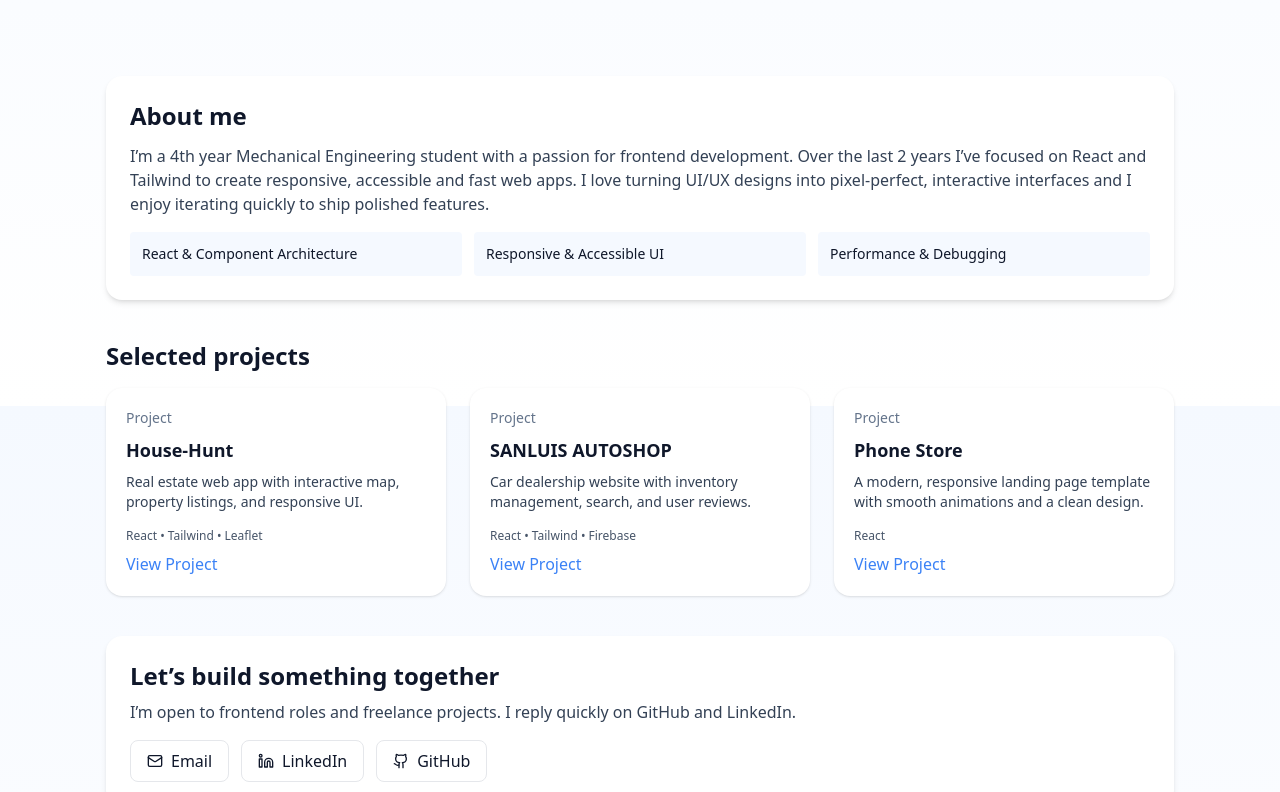
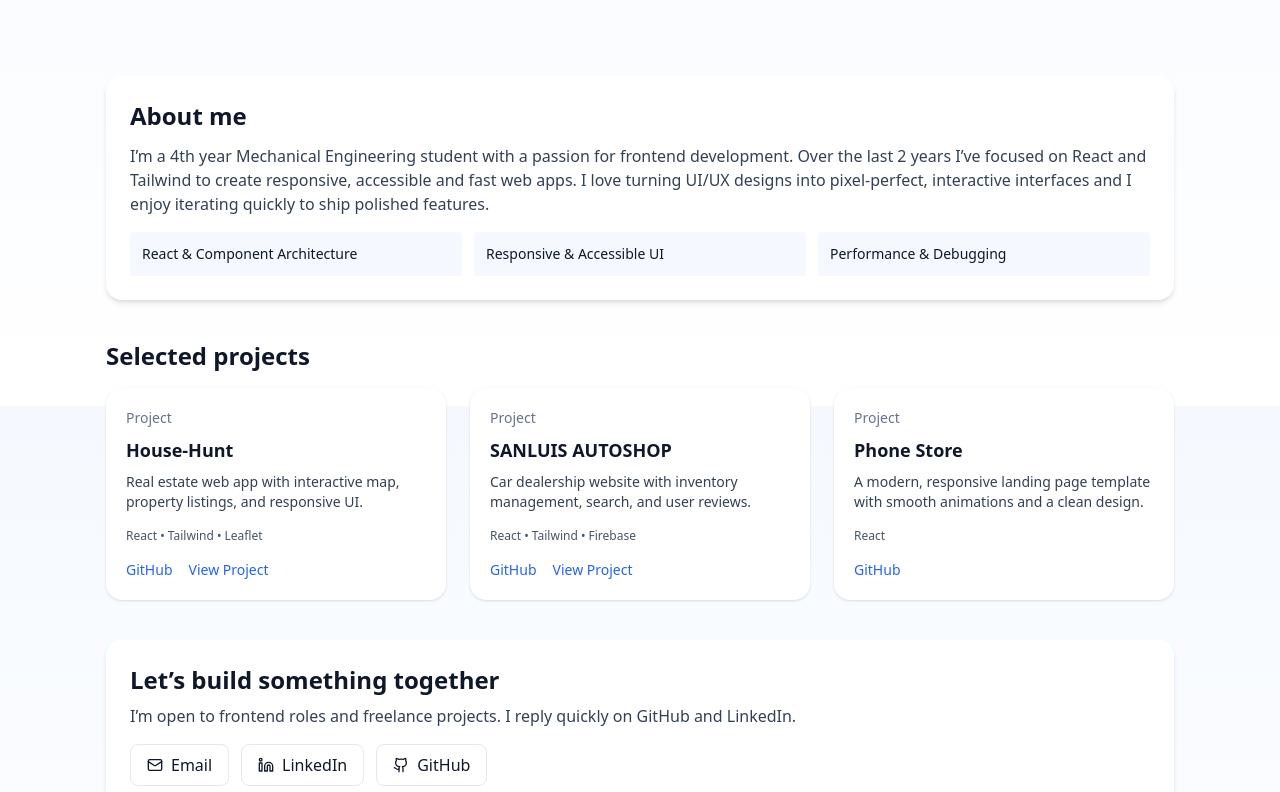
Before and after one commit to rodneyswaji-hue/Rodney-portfolio, a React (Vite) app: page / in a window 1280 px wide. Shown: the part 394-1186 px from the top of the page. Built offline with nearby package versions, Linux system fonts and the light colour scheme.

Commit message:
fixed email section

```diff
--- a/src/components/Contact.jsx
+++ b/src/components/Contact.jsx
@@ -8,9 +8,29 @@ export default function Contact(){
         <h2 className="text-2xl font-semibold">Let’s build something together</h2>
         <p className="mt-2 text-slate-700">I’m open to frontend roles and freelance projects. I reply quickly on GitHub and LinkedIn.</p>
         <div className="mt-4 flex flex-col sm:flex-row gap-3">
-          <a className="inline-flex items-center gap-2 px-4 py-2 rounded-lg border" href="mailto:replace@example.com"><Mail size={16}/> Email</a>
-          <a className="inline-flex items-center gap-2 px-4 py-2 rounded-lg border" href="https://www.linkedin.com/in/rodney-swaji-9b4132234" target="_blank" rel="noreferrer"><Linkedin size={16}/> LinkedIn</a>
-          <a className="inline-flex items-center gap-2 px-4 py-2 rounded-lg border" href="https://github.com/rodneyswaji-hue" target="_blank" rel="noreferrer"><Github size={16}/> GitHub</a>
+
+          {/* FIXED EMAIL BUTTON */}
+          <a
+            className="inline-flex items-center gap-2 px-4 py-2 rounded-lg border"
+            href="https://mail.google.com/mail/?view=cm&to=rodneyswaji@gmail.com&su=Hello&body=Hi%20Rodney!"
+          >
+            <Mail size={16}/> Email
+          </a>
+
+
+          <a className="inline-flex items-center gap-2 px-4 py-2 rounded-lg border"
+            href="https://www.linkedin.com/in/rodney-swaji-9b4132234"
+            target="_blank"
+            rel="noreferrer">
+            <Linkedin size={16}/> LinkedIn
+          </a>
+
+          <a className="inline-flex items-center gap-2 px-4 py-2 rounded-lg border"
+            href="https://github.com/rodneyswaji-hue"
+            target="_blank"
+            rel="noreferrer">
+            <Github size={16}/> GitHub
+          </a>
         </div>
       </div>
     </section>
--- a/src/components/Projects.jsx
+++ b/src/components/Projects.jsx
@@ -16,7 +16,6 @@ const projects = [
     link: 'https://github.com/rodneyswaji-hue/Sanluis-Car-Shop',
     website: 'https://sanluis-car-shop.vercel.app/'
   },
-
   {
     title: 'Phone Store',
     desc: 'A modern, responsive landing page template with smooth animations and a clean design.',
@@ -31,13 +30,42 @@ export default function Projects(){
       <h2 className="text-2xl font-semibold mb-4">Selected projects</h2>
       <div className="grid grid-cols-1 md:grid-cols-3 gap-6">
         {projects.map((p, i) => (
-          <motion.a key={i}  href={p.link} target="_blank" rel="noreferrer" whileHover={{y:-6}} className="block bg-white rounded-2xl p-5 shadow hover:shadow-lg transition">
+          <motion.div
+            key={i}
+            whileHover={{ y: -6 }}
+            className="bg-white rounded-2xl p-5 shadow hover:shadow-lg transition"
+          >
             <div className="text-sm text-slate-500">Project</div>
+
             <h3 className="font-semibold text-lg mt-2">{p.title}</h3>
+
             <p className="text-sm mt-2 text-slate-700">{p.desc}</p>
+
             <div className="mt-4 text-xs text-slate-600">{p.tech.join(' • ')}</div>
-            <a href={p.website} target="_blank" rel="noreferrer" className="text-blue-500 hover:underline mt-2 block">View Project</a>
-          </motion.a>
+
+            <div className="mt-4 flex gap-4 text-sm">
+              <a
+                href={p.link}
+                target="_blank"
+                rel="noreferrer"
+                className="text-blue-600 hover:underline"
+              >
+                GitHub
+              </a>
+
+              {p.website && (
+                <a
+                  href={p.website}
+                  target="_blank"
+                  rel="noreferrer"
+                  className="text-blue-600 hover:underline"
+                >
+                  View Project
+                </a>
+
+              )}
+            </div>
+          </motion.div>
         ))}
       </div>
     </section>
```
